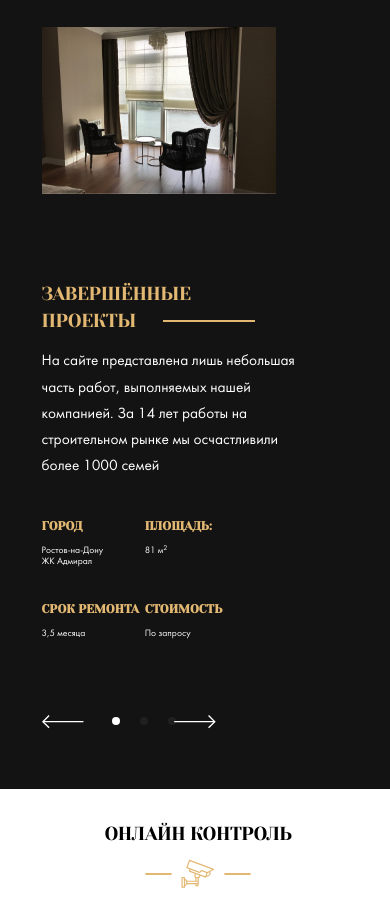
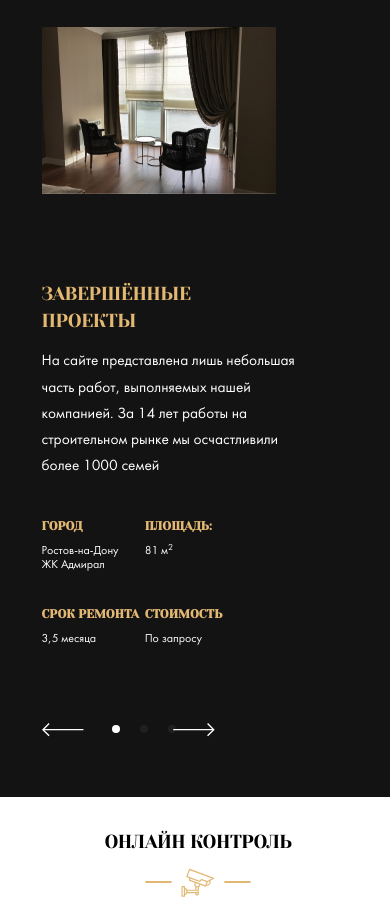
Before and after one commit to ZaitsevIvan/webstart, a website: page index.html in a window 390 px wide. Shown: the part 850-1754 px from the top of the page. Drawn offline with nearby package versions, Linux system fonts and the light colour scheme; files whose address does not match are found by name.

Commit message:
Add files via upload

```diff
--- a/css/style.css
+++ b/css/style.css
@@ -849,6 +849,8 @@ img {
     justify-content: start; }
     .col-50:nth-of-type(1) {
       order: 2; }
+  .section-title__word::after {
+    display: none; }
   .swiper-slide__city {
     max-width: rem; }
   .swiper-slide__deadline {
@@ -906,28 +908,9 @@ img {
     .swiper-slide__area {
       margin-left: -2.4rem; }
     .swiper-slide__deadline {
-      margin-right: 5.8rem; } }
-
-.swiper-container-horizontal > .swiper-pagination-bullets {
-  width: auto;
-  bottom: -0.1rem; }
-
-.swiper-container-horizontal > .swiper-pagination-bullets .swiper-pagination-bullet {
-  margin: 0 10px; }
-
-@media screen and (max-width: 390px) {
-  .swiper-slide {
-    font-size: 0.8rem; }
-    .swiper-slide__text {
-      max-width: rem;
-      margin-right: rem; }
-    .swiper-slide__cost {
-      padding-bottom: rem; }
-    .swiper-slide__deadline {
-      max-width: rem;
-      margin-right: rem; }
+      margin-right: 5.8rem; }
   .swiper-button-next {
-    margin-left: -2.6rem; } }
+    margin-left: -2.7rem; } }
 
 @media screen and (max-height: 595px) {
   .hero__scrolldown {
```
